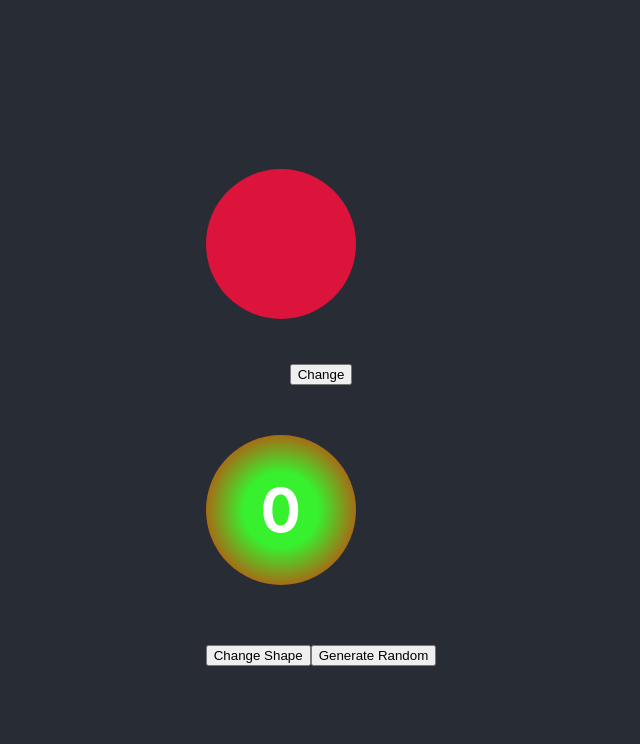
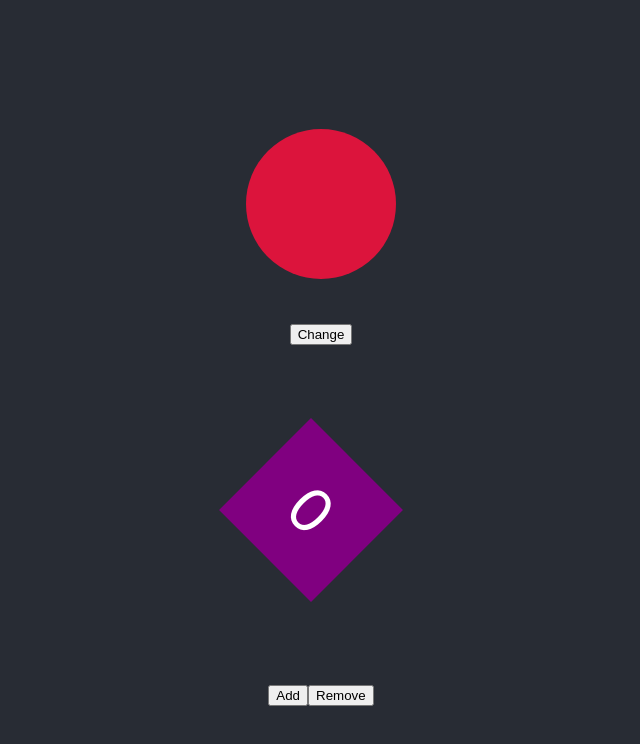
Before and after one commit to zasweted/home-work, a React (Create React App) app: page / in a window 1280 px wide. Shown: the top 744 px of the page, without its empty margins (319-959 px from the left). Built offline with nearby package versions, Linux system fonts and the light colour scheme.

Commit message:
homework

```diff
--- a/src/App.jsx
+++ b/src/App.jsx
@@ -2,20 +2,23 @@ import './App.css';
 import { useState } from "react";
 import Migtukas from './Components/migtukas';
 import DvigubasMigtukas from './Components/dvigubas-migtukas';
+import AddRemove from './Components/plius-minus';
 
 
 
 function App() {
 
-  const [count, setCount] = useState(0);
+  // const [count, setCount] = useState(0);
+  const [countTwo, setCount] = useState(0);
+
   return (
     <div className="App">
       <header className="App-header">
         <div className='container'>
 
             <Migtukas></Migtukas>
-            <DvigubasMigtukas spalva={'#fff'} setCount={setCount} count={count}></DvigubasMigtukas>
-
+            {/* <DvigubasMigtukas spalva={'#fff'} setCount={setCount} count={count}></DvigubasMigtukas> */}
+            <AddRemove countTwo={countTwo} setCount={setCount}></AddRemove>
         </div>
       </header>
     </div>
--- a/src/Components/dvigubas-migtukas.jsx
+++ b/src/Components/dvigubas-migtukas.jsx
@@ -1,5 +1,5 @@
-import { useState } from "react";
-import Random from "../Functions/random-number-generator";
+// import { useState } from "react";
+// import Random from "../Functions/random-number-generator";
 
 
 
@@ -7,40 +7,40 @@ import Random from "../Functions/random-number-generator";
 
 
 
-function DvigubasMigtukas({ setCount, spalva, count }){
+// function DvigubasMigtukas({ setCount, spalva, count }){
 
-    const [rad, setRad] = useState('50%')
-    const changeStyle = () => {
-    setRad(z => z === '50%' ? '0' : '50%')
-    };
+//     const [rad, setRad] = useState('50%')
+//     const changeStyle = () => {
+//     setRad(z => z === '50%' ? '0' : '50%')
+//     };
 
 
-    const generateRandom = () => {
-        setCount(x => x = Random(5, 25))
-    }
+//     const generateRandom = () => {
+//         setCount(x => x = Random(5, 25))
+//     }
 
-    return(
-        <>
-        <h2 style={{
-            display: 'flex',
-            flexDirection: 'column',
-            alignItems: 'center',
-            justifyContent: 'center',
-            color: spalva,
-            fontSize: '60px',
-            width: '150px',
-            height: '150px',
-            background: 'rgb(55,241,47)',
-            background: 'radial-gradient(circle, rgba(55,241,47,1) 35%, rgba(255,0,0,1) 100%)',
-            borderRadius: rad
-        }}>{count}</h2>
-        <button onClick={changeStyle}>Change Shape</button>
+//     return(
+//         <>
+//         <h2 style={{
+//             display: 'flex',
+//             flexDirection: 'column',
+//             alignItems: 'center',
+//             justifyContent: 'center',
+//             color: spalva,
+//             fontSize: '60px',
+//             width: '150px',
+//             height: '150px',
+//             background: 'rgb(55,241,47)',
+//             background: 'radial-gradient(circle, rgba(55,241,47,1) 35%, rgba(255,0,0,1) 100%)',
+//             borderRadius: rad
+//         }}>{count}</h2>
+//         <button onClick={changeStyle}>Change Shape</button>
 
-        <button onClick={generateRandom}>Generate Random</button>
-        </>
+//         <button onClick={generateRandom}>Generate Random</button>
+//         </>
 
-    );
+//     );
 
-};
+// };
 
-export default DvigubasMigtukas;
+// export default DvigubasMigtukas;
--- /dev/null
+++ b/src/Components/plius-minus.jsx
@@ -0,0 +1,38 @@
+
+
+function AddRemove({ countTwo, setCount }){
+
+    const add = () => {
+        setCount(x => x + 1)
+    };
+
+    const remove = () => {
+        setCount(x => x - 3)
+    };
+
+    return(
+
+        <>
+            <p style={{
+                display: 'flex',
+                flexDirection: 'column',
+                alignItems: 'center',
+                justifyContent: 'center',
+                fontSize: '60px',
+                marginTop: '100px',
+                width: '130px',
+                height: '130px',
+                backgroundColor: 'purple',
+                transform: 'rotate(45deg)',
+            }}>{countTwo}</p>
+            <button onClick={add} style={{
+                marginTop: '50px',
+
+            }}>Add</button>
+            <button onClick={remove}>Remove</button>
+        </>
+
+    );
+
+};
+export default AddRemove;
```
